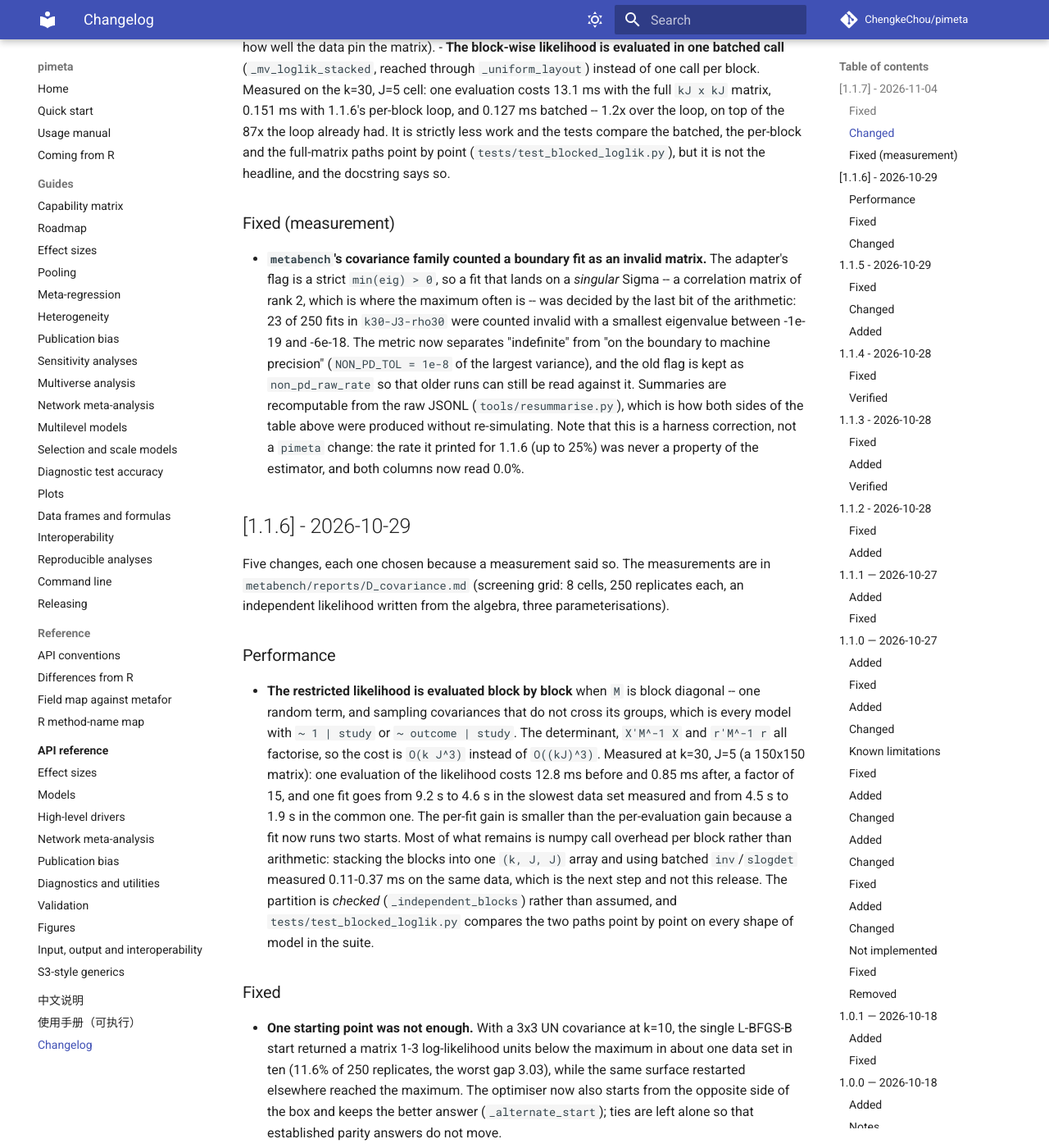
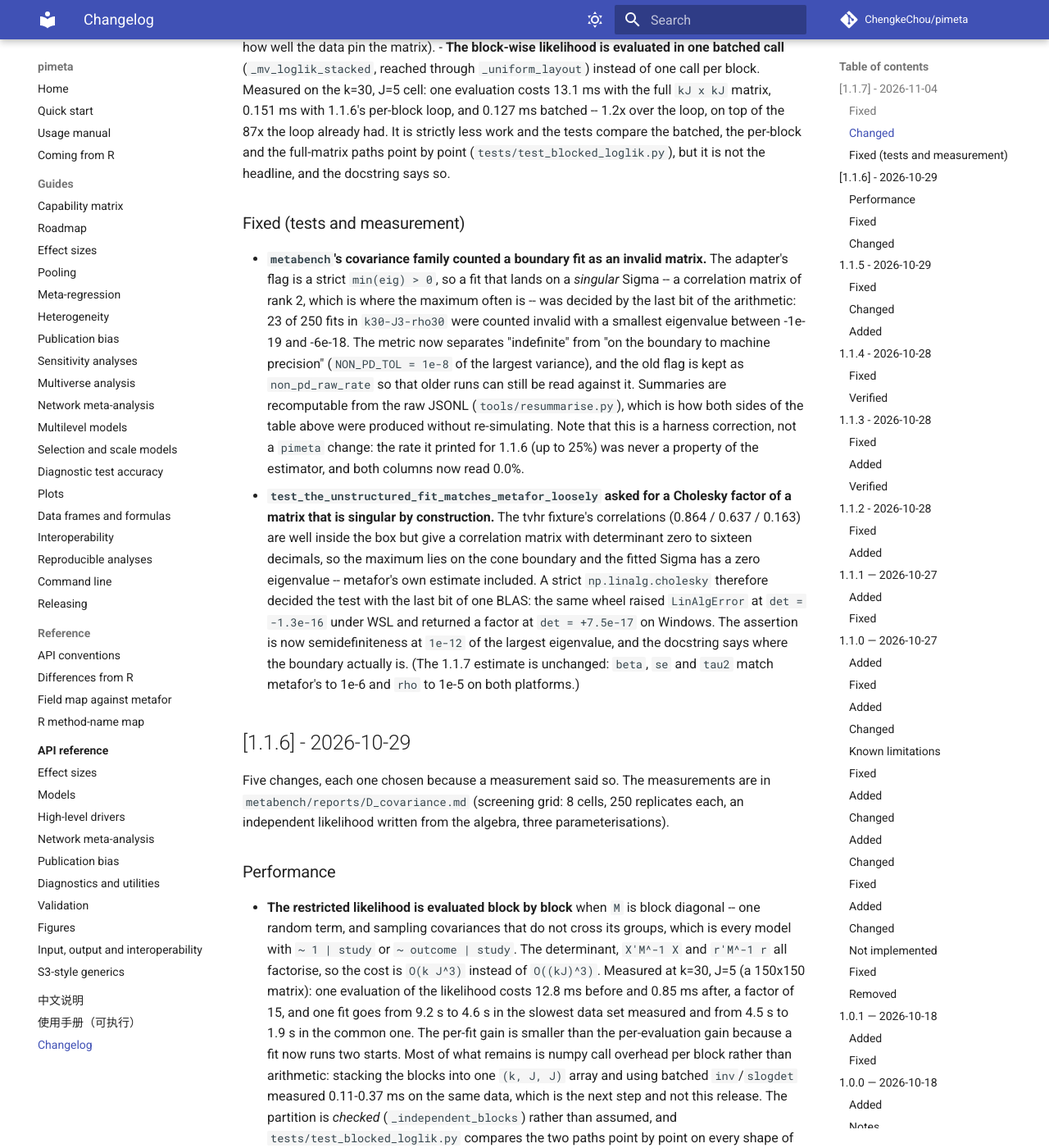
Before and after one commit to ChengkeChou/pimeta, an MkDocs documentation site: the page built from docs/changelog.md, in a window 1280 px wide and 1400 px high, scrolled down 1530 px. Shown: the whole window at 82% size. Built offline with MkDocs 1.6.1 and Material for MkDocs 9.7.7, drawn with Linux system fonts in a browser that asks for light colours; comment, search, counter and statistics services are not loaded.

Commit message:
1.1.7: note the tvhr test correction in the changelog

```diff
--- a/docs/changelog.md
+++ b/docs/changelog.md
@@ -64,7 +64,7 @@ likelihood written from the algebra); the before column is the 1.1.6 run.
   full-matrix paths point by point (`tests/test_blocked_loglik.py`), but it is
   not the headline, and the docstring says so.
 
-### Fixed (measurement)
+### Fixed (tests and measurement)
 
 - **`metabench`'s covariance family counted a boundary fit as an invalid
   matrix.** The adapter's flag is a strict `min(eig) > 0`, so a fit that lands
@@ -79,6 +79,18 @@ likelihood written from the algebra); the before column is the 1.1.6 run.
   produced without re-simulating. Note that this is a harness correction, not a
   `pimeta` change: the rate it printed for 1.1.6 (up to 25%) was never a
   property of the estimator, and both columns now read 0.0%.
+- **`test_the_unstructured_fit_matches_metafor_loosely` asked for a Cholesky
+  factor of a matrix that is singular by construction.** The tvhr fixture's
+  correlations (0.864 / 0.637 / 0.163) are well inside the box but give a
+  correlation matrix with determinant zero to sixteen decimals, so the maximum
+  lies on the cone boundary and the fitted Sigma has a zero eigenvalue --
+  metafor's own estimate included. A strict `np.linalg.cholesky` therefore
+  decided the test with the last bit of one BLAS: the same wheel raised
+  `LinAlgError` at `det = -1.3e-16` under WSL and returned a factor at
+  `det = +7.5e-17` on Windows. The assertion is now semidefiniteness at
+  `1e-12` of the largest eigenvalue, and the docstring says where the boundary
+  actually is. (The 1.1.7 estimate is unchanged: `beta`, `se` and `tau2` match
+  metafor's to 1e-6 and `rho` to 1e-5 on both platforms.)
 
 ## [1.1.6] - 2026-10-29
 
```
Also changed, not shown: CHANGELOG.md (+13 -1 lines).
